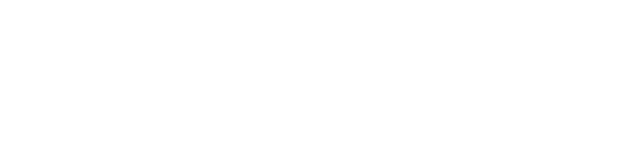
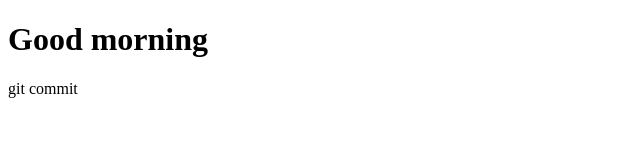
Before and after one commit to NikolajTaskin/newRepository20200916, a plain HTML site: page index.html in a window 1280 px wide. Shown: the whole page, without its empty margins (0-640 px from the left). Drawn offline with Linux system fonts and the light colour scheme.

Commit message:
redaguota

```diff
--- a/index.html
+++ b/index.html
@@ -4,6 +4,7 @@
 		<title></title>
 	</head>
 	<body>
-
+		<h1>Good morning</h1>
+		<p>git commit</p>
 	</body>
 	</html>
--- a/script.js
+++ b/script.js
@@ -0,0 +1 @@
+const
```
